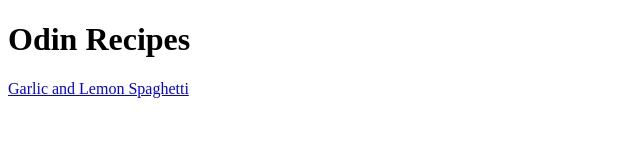
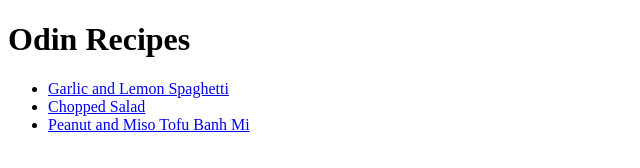
Before and after one commit to olanbuckeridge/odin-recipes, a plain HTML site: page index.html in a window 1280 px wide. Shown: the whole page, without its empty margins (0-640 px from the left). Drawn offline with Linux system fonts and the light colour scheme.

Commit message:
Added links to recipe pages in the index

```diff
--- a/index.html
+++ b/index.html
@@ -7,6 +7,10 @@
 </head>
 <body>
     <h1>Odin Recipes</h1>
-    <a href="recipes/spaghetti.html">Garlic and Lemon Spaghetti</a>
+    <ul>
+        <li><a href="recipes/spaghetti.html">Garlic and Lemon Spaghetti</a></li>
+        <li><a href="recipes/chopped-salad.html">Chopped Salad</a></li>
+        <li><a href="recipes/banh-mi.html">Peanut and Miso Tofu Banh Mi</a></li>
+    </ul>
 </body>
 </html>
```
